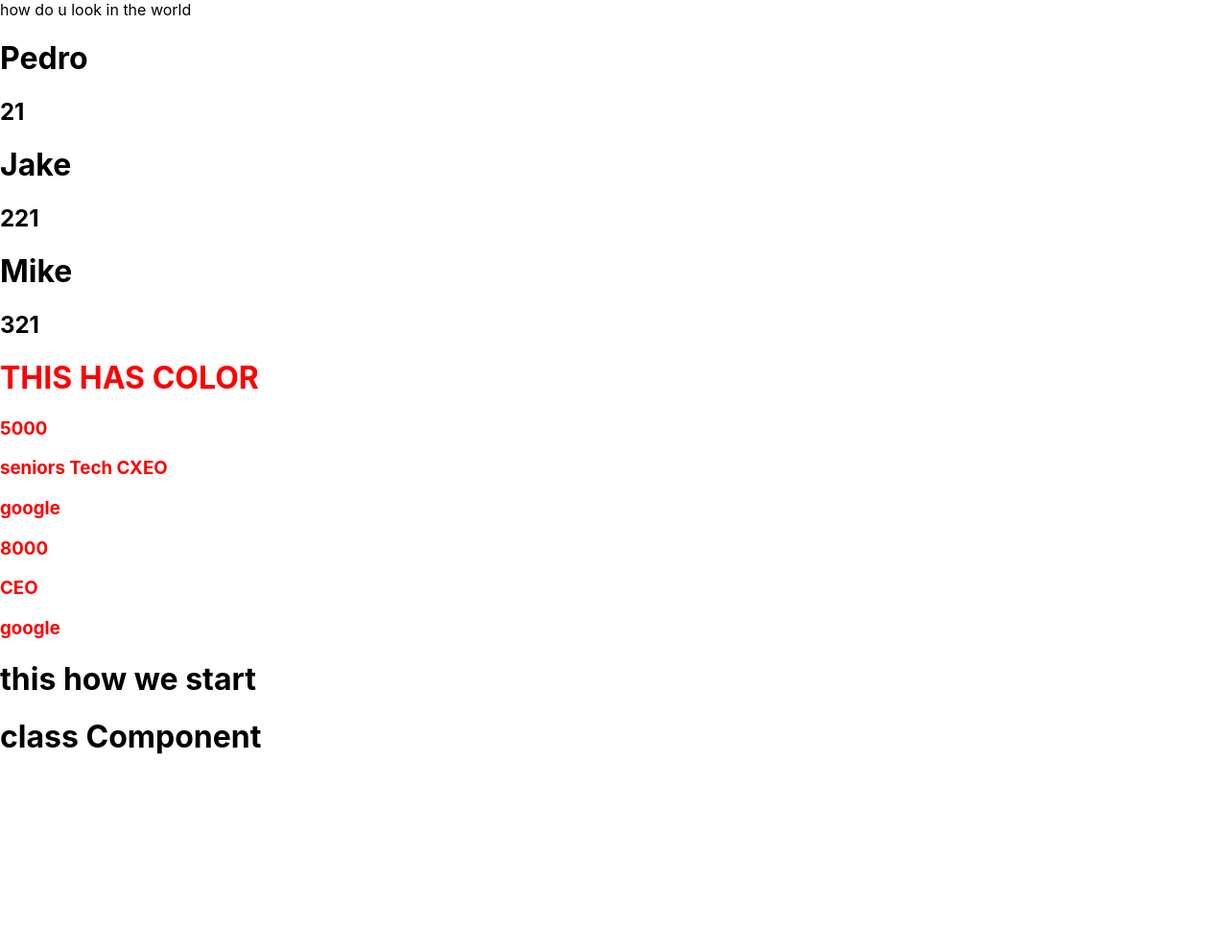
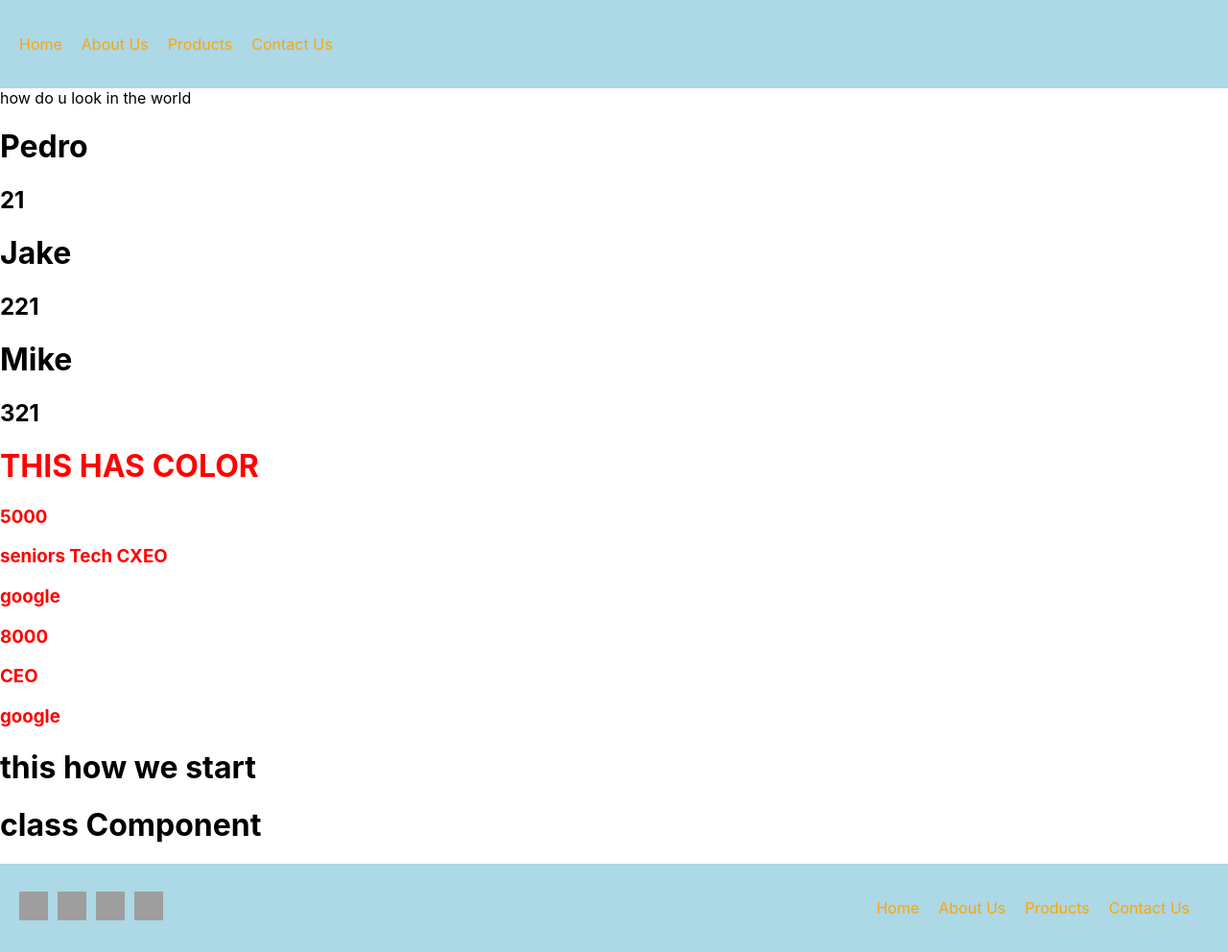
Before and after one commit to JOAQ223/React_2023, a React (Create React App) app: page / in a window 1280 px wide. Shown: the whole page at 96% size. Before the commit the page ends 808 px from the top, so only its background shows below. Built offline with nearby package versions, Linux system fonts and the light colour scheme; grey boxes are pictures that could not be loaded.

Commit message:
start putting header and footer to knew project

```diff
--- a/src/App.js
+++ b/src/App.js
@@ -2,7 +2,10 @@ import './App.css';
 import { Component } from 'react';
 import Greet from './components/Greet';
 import Welcome from './components/Welcome';
-
+import Footer from './components/Footer';
+import Header from './components/Header'; // Import the Header component
+import './css/Header.css';
+import './css/Footer.css';// Import the CSS file
 //every c omponenen needs to start with a big letter .
 // components need a new syntaxis call with html tag <compmtitle/>
 // ig u makr app.module.css then u can render import styles from ""
@@ -16,6 +19,7 @@ const users =[  {name: "Pedro", age:21 },
 function App(){
   const title = "how do u look in the world ";
   return <div classtitle="App">
+    <Header/>
     {title}
     {users.map((user,key)=>{
      return <User name= {user.name}  age={user.age}> </User>;
@@ -28,6 +32,7 @@ function App(){
      </div>
       <Greet/>
         <Welcome/>
+        <Footer/>
   </div>
 }
 
--- /dev/null
+++ b/src/components/Footer.js
@@ -0,0 +1,32 @@
+import React from 'react';
+import '../css/Footer.css';
+const Footer = () => {
+  return (
+    <footer className="footer">
+      <div className="social-media">
+        <a href="https://twitter.com">
+          <img src="twitter-icon.png" alt="Twitter" />
+        </a>
+        <a href="https://instagram.com">
+          <img src="instagram-icon.png" alt="Instagram" />
+        </a>
+        <a href="https://linkedin.com">
+          <img src="linkedin-icon.png" alt="LinkedIn" />
+        </a>
+        <a href="https://youtube.com">
+          <img src="youtube-icon.png" alt="YouTube" />
+        </a>
+      </div>
+      <div className="footer-links">
+        <ul>
+          <li><a href="/">Home</a></li>
+          <li><a href="/about">About Us</a></li>
+          <li><a href="/products">Products</a></li>
+          <li><a href="/contact">Contact Us</a></li>
+        </ul>
+      </div>
+    </footer>
+  );
+};
+
+export default Footer;
--- /dev/null
+++ b/src/components/Header.js
@@ -0,0 +1,18 @@
+import React from 'react';
+
+const Header = () => {
+  return (
+    <header className="header">
+      <nav className="navigation">
+        <ul>
+          <li><a href="/">Home</a></li>
+          <li><a href="/about">About Us</a></li>
+          <li><a href="/products">Products</a></li>
+          <li><a href="/contact">Contact Us</a></li>
+        </ul>
+      </nav>
+    </header>
+  );
+};
+
+export default Header;
--- /dev/null
+++ b/src/css/Footer.css
@@ -0,0 +1,50 @@
+/* Footer.css */
+.footer {
+  background-color: lightblue;
+  padding: 20px;
+  display: flex;
+  justify-content: space-between;
+  align-items: center;
+}
+
+.social-media a {
+  text-decoration: none;
+  color: orange;
+}
+
+.social-media a img {
+  width: 30px;
+  height: 30px;
+  margin-right: 10px;
+  color: orange;
+
+}
+
+
+.social-media a:hover {
+  text-decoration: underline;
+  color: black; /* Change color to black on hover */
+}
+
+.footer-links ul {
+  list-style: none;
+  padding: 0;
+  display: flex;
+}
+
+.footer-links li {
+  margin-right: 20px;
+  color: orange;
+  transition: color 0.3s; /* Adding a smooth color transition */
+}
+
+.footer-links a {
+  text-decoration: none;
+  color: orange;
+  transition: color 0.3s; /* Adding a smooth color transition */
+}
+
+.footer-links a:hover {
+  text-decoration: underline;
+  color: black; /* Change color to black on hover */
+}
--- /dev/null
+++ b/src/css/Header.css
@@ -0,0 +1,29 @@
+/* Header.css */
+.header {
+    background-color: lightblue;
+    padding: 20px;
+    display: flex;
+    justify-content: space-between;
+    align-items: center;
+  }
+
+  .navigation ul {
+    list-style: none;
+    padding: 0;
+    display: flex;
+  }
+
+  .navigation li {
+    margin-right: 20px;
+  }
+
+  .navigation a {
+    text-decoration: none;
+    color: orange;
+    transition: color 0.3s; /* Adding a smooth color transition */
+  }
+
+  .navigation a:hover {
+    text-decoration: underline;
+    color: black; /* Change color to black on hover */
+  }
```
